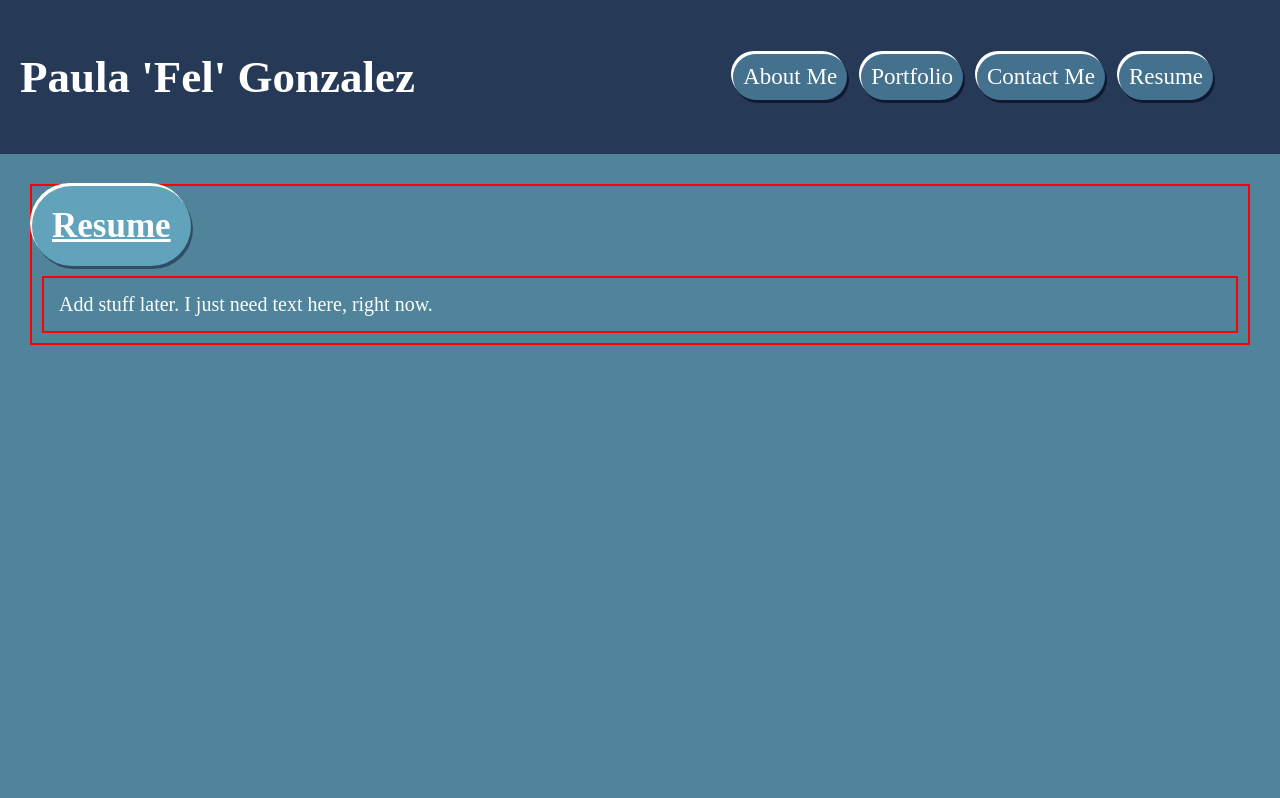
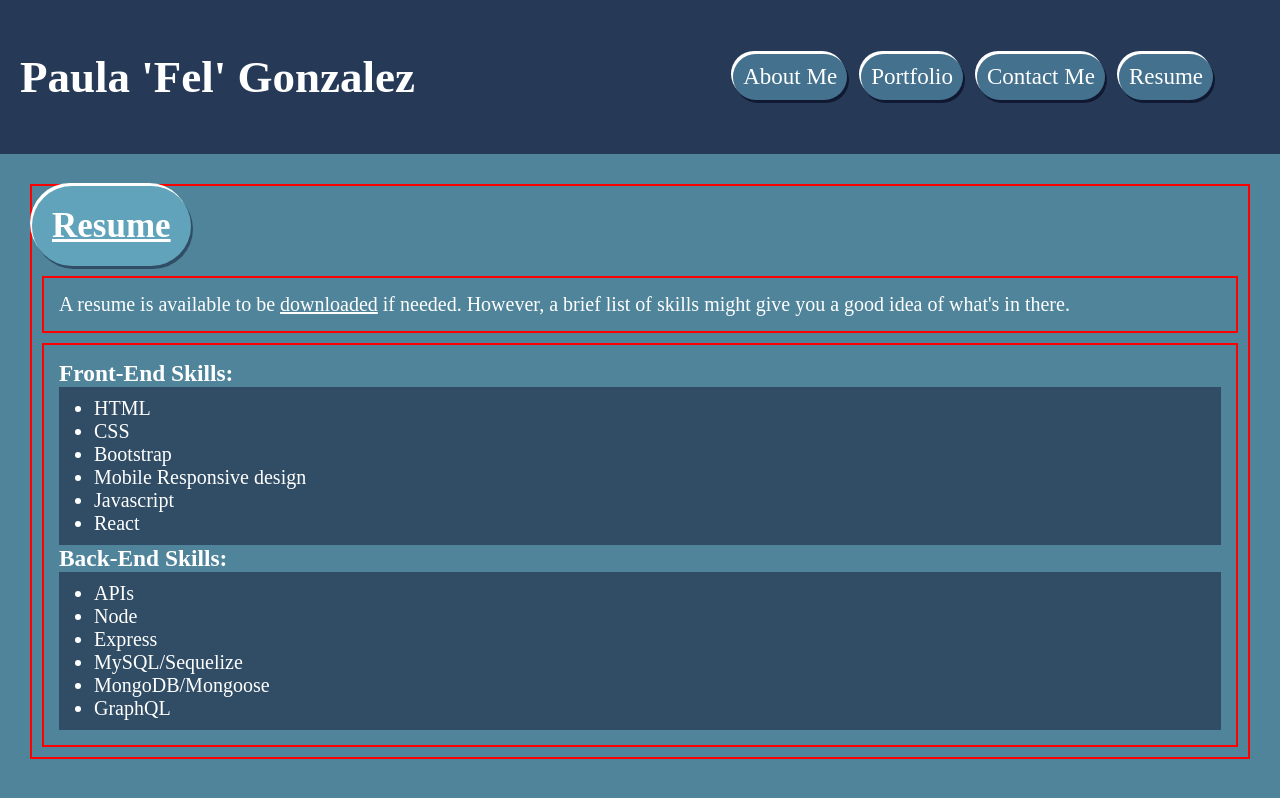
Before and after one commit to gonz951/Fels-Portfolio, a React (Vite) app: page /resume in a window 1280 px wide. Built offline with nearby package versions, Linux system fonts and the light colour scheme.

Commit message:
added download link and proficiencies content

```diff
--- a/src/pages/Resume.jsx
+++ b/src/pages/Resume.jsx
@@ -5,8 +5,28 @@ export default function ResumePage() {
         <div className='card'>
          <h2>Resume</h2>
          <p>
-            Add stuff later. I just need text here, right now.
-         </p>
+            A resume is available to be <a href='https://drive.google.com/uc?export=download&id=15-nzN9JM-fUKOfS3lDthf8wrgKheAYm1'>downloaded</a> if needed. However, a brief list of skills might give you a good idea of what's in there.
+        </p>
+        <p>
+            <h3>Front-End Skills:</h3>
+            <ul className='skills'>
+                <li>HTML</li>
+                <li>CSS</li>
+                <li>Bootstrap</li>
+                <li>Mobile Responsive design</li>
+                <li>Javascript</li>
+                <li>React</li>
+            </ul>
+            <h3>Back-End Skills:</h3>
+            <ul className='skills'>
+                <li>APIs</li>
+                <li>Node</li>
+                <li>Express</li>
+                <li>MySQL/Sequelize</li>
+                <li>MongoDB/Mongoose</li>
+                <li>GraphQL</li>
+            </ul>
+        </p>
         </div>
     );
 }
```
